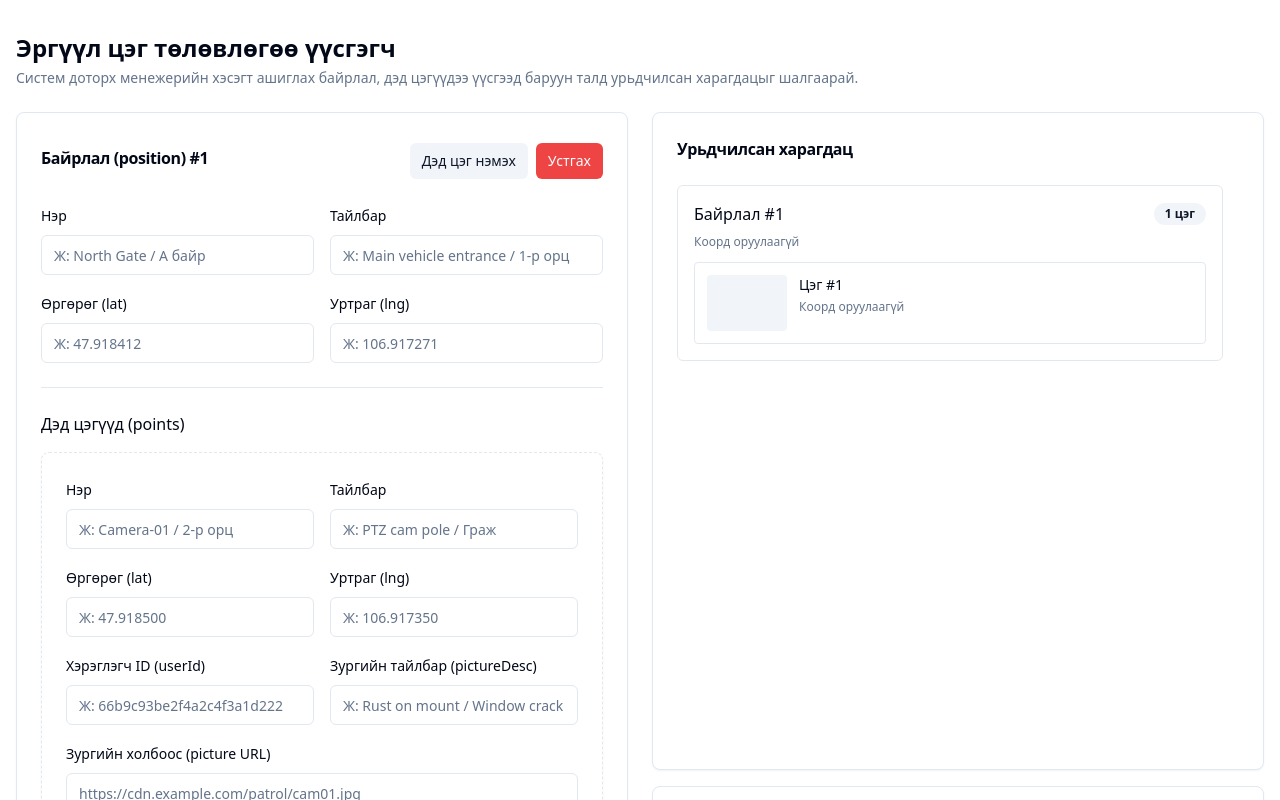
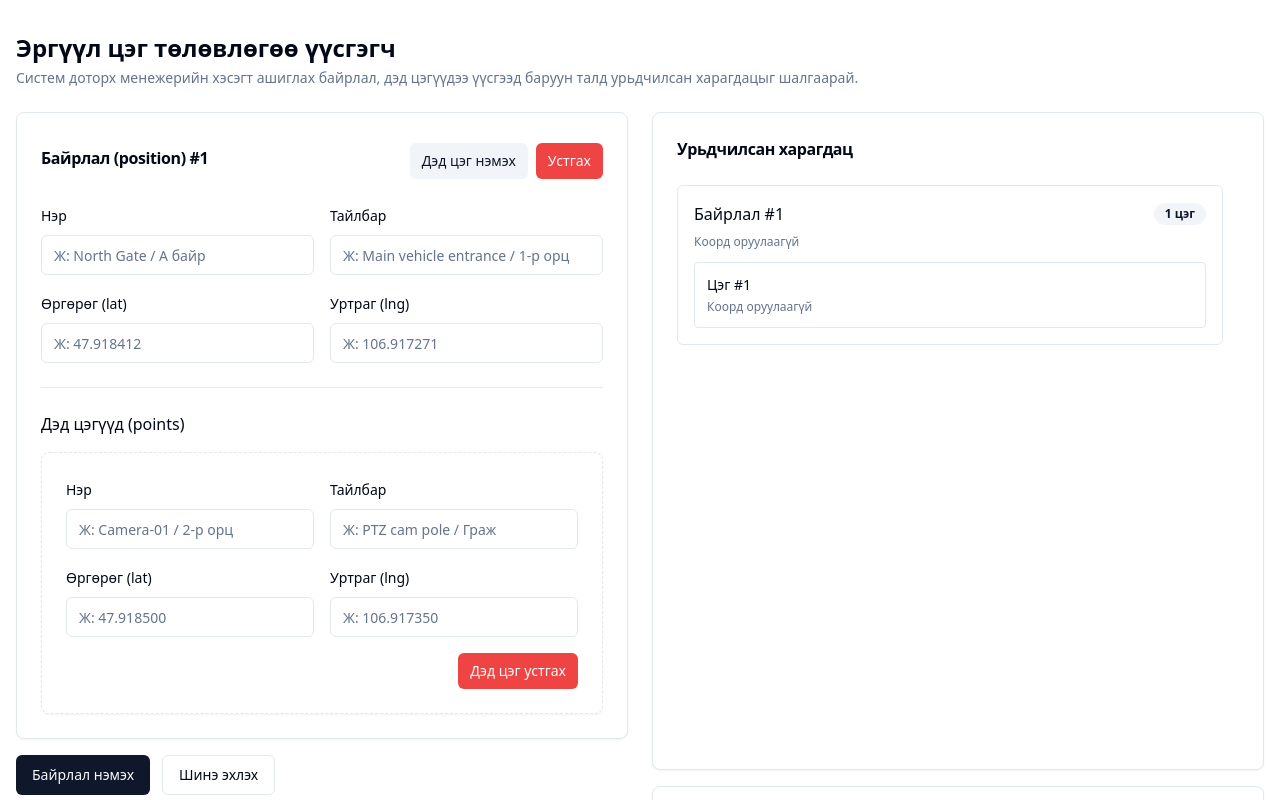
Before and after one commit to Orgilbold-Handpro/guard-route-builder, a React (Vite) app: page / in a window 1280 px wide. Both pictures are taken after a click on the button "Дэд цэг нэмэх". Shown: the top 800 px of the page. Built offline with nearby package versions, Linux system fonts and the light colour scheme.

Commit message:
Remove unnecessary fields
Remove userId, pictureDesc, and picture from sub-points as they are not needed for the patrol creation UI.

```diff
--- a/src/components/PatrolDesigner.tsx
+++ b/src/components/PatrolDesigner.tsx
@@ -13,9 +13,6 @@ export type PatrolPoint = {
   desc?: string;
   lat: number | "";
   lng: number | "";
-  userId?: string;
-  pictureDesc?: string;
-  picture?: string;
 };
 
 export type PatrolPosition = {
@@ -32,7 +29,7 @@ const toNumber = (v: string): number | "" => {
   return Number.isFinite(n) ? n : "";
 };
 
-const emptyPoint = (): PatrolPoint => ({ name: "", desc: "", lat: "", lng: "", userId: "", pictureDesc: "", picture: "" });
+const emptyPoint = (): PatrolPoint => ({ name: "", desc: "", lat: "", lng: "" });
 const emptyPosition = (): PatrolPosition => ({ name: "", desc: "", lat: "", lng: "", points: [] });
 
 const PatrolDesigner = () => {
@@ -183,30 +180,6 @@ const PatrolDesigner = () => {
                               onChange={(e) => updatePoint(idx, pi, "lng", toNumber(e.target.value))}
                             />
                           </div>
-                          <div className="space-y-2">
-                            <Label>Хэрэглэгч ID (userId)</Label>
-                            <Input
-                              placeholder="Ж: 66b9c93be2f4a2c4f3a1d222"
-                              value={pt.userId ?? ""}
-                              onChange={(e) => updatePoint(idx, pi, "userId", e.target.value)}
-                            />
-                          </div>
-                          <div className="space-y-2">
-                            <Label>Зургийн тайлбар (pictureDesc)</Label>
-                            <Input
-                              placeholder="Ж: Rust on mount / Window crack"
-                              value={pt.pictureDesc ?? ""}
-                              onChange={(e) => updatePoint(idx, pi, "pictureDesc", e.target.value)}
-                            />
-                          </div>
-                          <div className="md:col-span-2 space-y-2">
-                            <Label>Зургийн холбоос (picture URL)</Label>
-                            <Input
-                              placeholder="https://cdn.example.com/patrol/cam01.jpg"
-                              value={pt.picture ?? ""}
-                              onChange={(e) => updatePoint(idx, pi, "picture", e.target.value)}
-                            />
-                          </div>
                         </div>
                         <div className="flex justify-end mt-4">
                           <Button variant="destructive" size="sm" onClick={() => removePoint(idx, pi)}>
@@ -258,28 +231,14 @@ const PatrolDesigner = () => {
                           <div className="mt-3 space-y-3">
                             {p.points.map((pt, pi) => (
                               <div key={pi} className="rounded border bg-card p-3">
-                                <div className="flex items-start gap-3">
-                                  {pt.picture ? (
-                                    <img
-                                      src={pt.picture}
-                                      alt={`${p.name || `Байрлал #${i + 1}`} - ${pt.name || `Цэг #${pi + 1}`}`}
-                                      className="h-14 w-20 rounded object-cover"
-                                      loading="lazy"
-                                    />
+                                <div className="text-sm font-medium">{pt.name || `Цэг #${pi + 1}`}</div>
+                                <div className="text-xs text-muted-foreground">{pt.desc}</div>
+                                <div className="mt-1 text-xs text-muted-foreground">
+                                  {(typeof pt.lat === "number" && typeof pt.lng === "number") ? (
+                                    <span>Коорд: {pt.lat}, {pt.lng}</span>
                                   ) : (
-                                    <div className="h-14 w-20 rounded bg-muted" />
+                                    <span>Коорд оруулаагүй</span>
                                   )}
-                                  <div className="flex-1">
-                                    <div className="text-sm font-medium">{pt.name || `Цэг #${pi + 1}`}</div>
-                                    <div className="text-xs text-muted-foreground">{pt.desc || pt.pictureDesc}</div>
-                                    <div className="mt-1 text-xs text-muted-foreground">
-                                      {(typeof pt.lat === "number" && typeof pt.lng === "number") ? (
-                                        <span>Коорд: {pt.lat}, {pt.lng}</span>
-                                      ) : (
-                                        <span>Коорд оруулаагүй</span>
-                                      )}
-                                    </div>
-                                  </div>
                                 </div>
                               </div>
                             ))}
```
